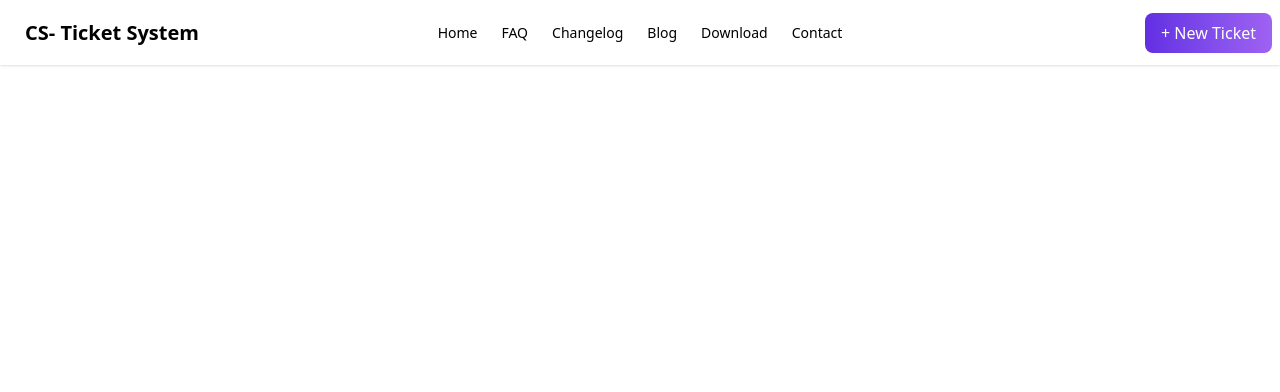
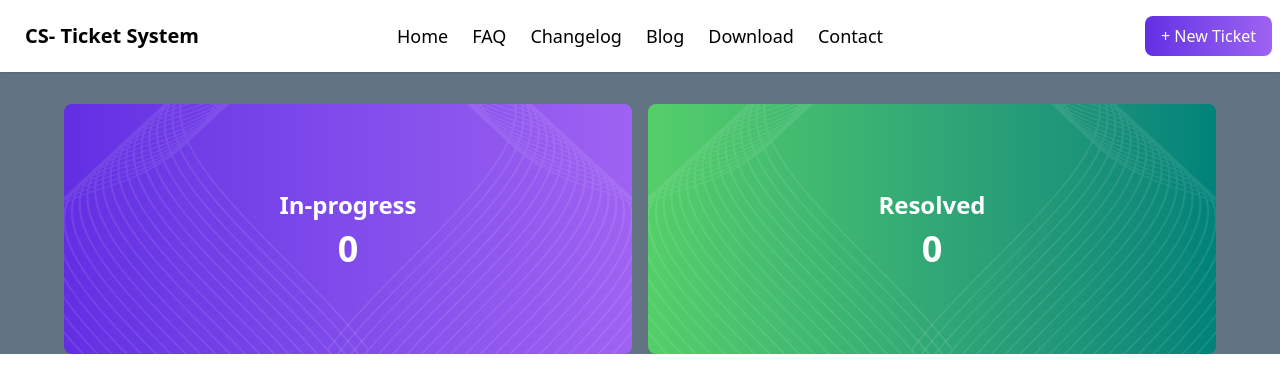
Before and after one commit to mehedihasanshohan/customer-support-zone-react, a React (Vite) app: page / in a window 1280 px wide. Shown: the top 392 px of the page. Built offline with nearby package versions, Linux system fonts and the light colour scheme.

Commit message:
banner section added

```diff
--- a/src/App.css
+++ b/src/App.css
@@ -0,0 +1,3 @@
+body{
+  background-color: #627382;
+}
--- a/src/App.jsx
+++ b/src/App.jsx
@@ -1,4 +1,5 @@
 import './App.css'
+import Banner from './components/Banner'
 import Navbar from './components/Navbar'
 
 function App() {
@@ -6,7 +7,7 @@ function App() {
   return (
     <>
       <Navbar />
-
+      <Banner></Banner>
 
     </>
   )
--- /dev/null
+++ b/src/components/Banner.jsx
@@ -0,0 +1,57 @@
+import React from 'react'
+import banner1 from '/vector1.png'
+
+const Banner = () => {
+  return (
+    <div className='max-w-6xl mx-auto flex mt-8 justify-center items-center gap-4'>
+    <section className="w-[708px] h-[250px] rounded-lg py-16 flex flex-col items-center justify-center text-white
+                    bg-gradient-to-r from-[#632EE3] to-[#9F62F2] relative overflow-hidden">
+
+  {/* Left PNG */}
+  <img
+    src={banner1}
+    alt="bg left"
+    className="absolute inset-y-0 left-0 h-full w-auto opacity-80 pointer-events-none"
+  />
+
+  {/* Right PNG (flipped) */}
+  <img
+    src={banner1}
+    alt="bg right"
+    className="absolute inset-y-0 right-0 h-full w-auto opacity-80 pointer-events-none scale-x-[-1]"
+  />
+
+  {/* Content */}
+  <div className="relative z-10 text-center">
+    <h2 className="text-2xl font-semibold mb-2">In-progress</h2>
+    <p className="text-4xl font-bold">0</p>
+  </div>
+</section>
+    <section className="w-[708px] h-[250px] rounded-lg py-16 flex flex-col items-center justify-center text-white
+                    bg-gradient-to-r from-[#54CF68] to-[#00827A] relative overflow-hidden">
+
+  {/* Left PNG */}
+  <img
+    src={banner1}
+    alt="bg left"
+    className="absolute inset-y-0 left-0 h-full w-auto opacity-80 pointer-events-none"
+  />
+
+  {/* Right PNG (flipped) */}
+  <img
+    src={banner1}
+    alt="bg right"
+    className="absolute inset-y-0 right-0 h-full w-auto opacity-80 pointer-events-none scale-x-[-1]"
+  />
+
+  {/* Content */}
+  <div className="relative z-10 text-center">
+    <h2 className="text-2xl font-semibold mb-2">Resolved</h2>
+    <p className="text-4xl font-bold">0</p>
+  </div>
+</section>
+</div>
+  )
+}
+
+export default Banner
--- a/src/components/Navbar.jsx
+++ b/src/components/Navbar.jsx
@@ -2,7 +2,7 @@ import React from 'react'
 
 const Navbar = () => {
   return (
-    <div className="navbar bg-white text-black font-lg shadow-sm mr-6">
+    <div className="navbar bg-white text-black font-2xl shadow-sm mr-6">
   <div className="navbar-start">
     <div className="dropdown">
       <div tabIndex={0} role="button" className="btn btn-ghost lg:hidden">
@@ -22,7 +22,7 @@ const Navbar = () => {
     <a className="btn btn-ghost text-xl">CS- Ticket System</a>
   </div>
   <div className="navbar-center hidden lg:flex">
-     <ul className="menu menu-horizontal px-1">
+     <ul className="menu menu-horizontal px-1 text-lg">
       <li><a>Home</a></li>
       <li><a>FAQ</a></li>
       <li><a>Changelog</a></li>
```
Also changed, not shown: public/vector1.png (added), public/vector2.png (added).
